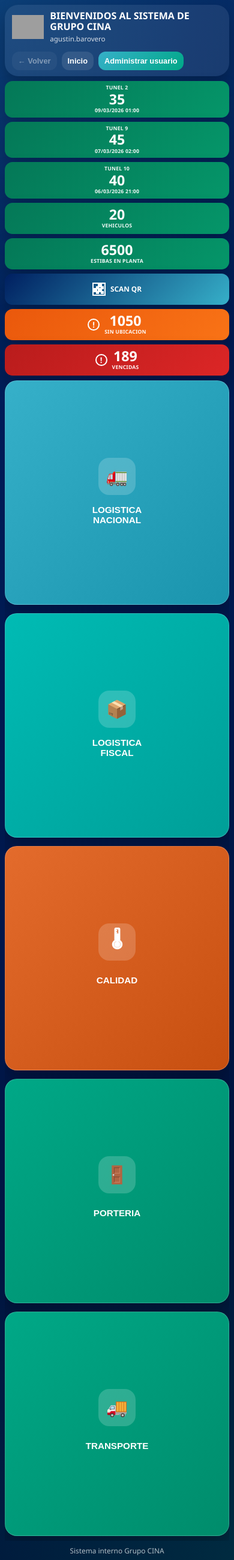
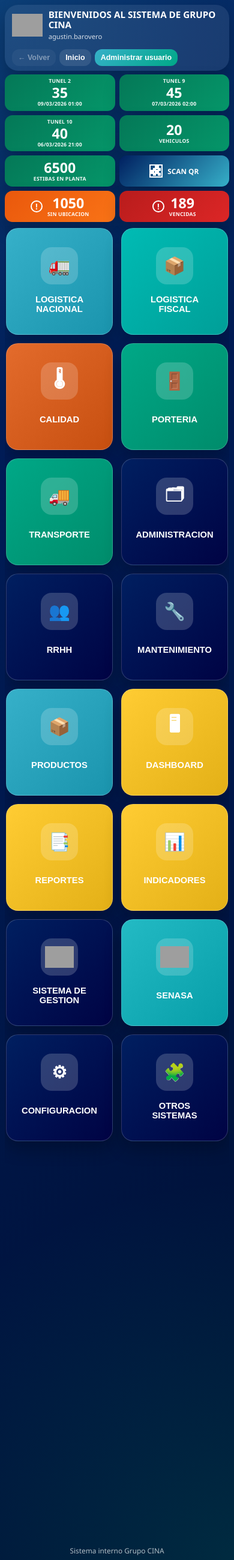
Before and after one commit to agustinbarovero-IA/cinatest2, a PHP site: page / in a window 390 px wide. Shown: the whole page at 60% size. Run offline with PHP 8.4, Linux system fonts and the light colour scheme; grey boxes are pictures that could not be loaded.

Commit message:
Add files via upload

```diff
--- a/style.css
+++ b/style.css
@@ -21,11 +21,12 @@ html,body{
     radial-gradient(circle at top left,rgba(54,176,201,.22),transparent 26%),
     radial-gradient(circle at bottom right,rgba(0,168,135,.18),transparent 24%),
     linear-gradient(135deg,var(--bg-main),var(--bg-deep) 55%,var(--bg-dark));
-  overflow:hidden;
+  /* No overflow:hidden aquí — lo maneja app-shell */
 }
 
 body{
   min-height:100dvh;
+  height:100dvh;
 }
 
 .app-shell{
@@ -230,14 +231,20 @@ body{
 }
 
 .workspace{
-  min-height:0;
+  min-height:0;        /* CRÍTICO: permite que el grid-row 1fr colapse correctamente */
   min-width:0;
-  overflow:auto;
+  overflow-y:auto;
+  overflow-x:hidden;
   display:flex;
   justify-content:center;
   align-items:flex-start;
   width:100%;
+  /* scrollbar sutil */
+  scrollbar-width:thin;
+  scrollbar-color:rgba(255,255,255,.2) transparent;
 }
+.workspace::-webkit-scrollbar{ width:5px; }
+.workspace::-webkit-scrollbar-thumb{ background:rgba(255,255,255,.2); border-radius:99px; }
 
 .menu-wrap{
   width:100%;
@@ -247,6 +254,7 @@ body{
   display:flex;
   justify-content:center;
   align-items:flex-start;
+  padding:4px 2px 12px;  /* padding bottom para que el último tile no quede cortado */
 }
 
 .menu-grid{
@@ -258,17 +266,17 @@ body{
 }
 
 .menu-grid.layout-4x4{
-  grid-template-columns:repeat(4,minmax(150px,1fr));
-  max-width:900px;
+  grid-template-columns:repeat(4,minmax(130px,1fr));
+  max-width:860px;
 }
 
 .menu-grid.layout-8x2{
-  grid-template-columns:repeat(8,minmax(120px,1fr));
+  grid-template-columns:repeat(8,minmax(110px,1fr));
   max-width:1320px;
 }
 
 .tile{
-  min-height:140px;
+  min-height:130px;
   aspect-ratio:1/1;
   border:none;
   border-radius:var(--radius-lg);
@@ -278,16 +286,19 @@ body{
   align-items:center;
   text-align:center;
   gap:14px;
-  padding:16px 10px;
+  padding:14px 10px;
   color:white;
   font-weight:700;
-  font-size:.95rem;
+  font-size:.92rem;
   text-transform:uppercase;
   box-shadow:var(--shadow-main);
   cursor:pointer;
   transition:transform .18s ease,filter .18s ease, box-shadow .18s ease;
   overflow:hidden;
   border:1px solid rgba(255,255,255,.18);
+  /* Necesario para que el tile sea visible como grid-item */
+  width:100%;
+}
 }
 
 .tile:hover{
@@ -1071,19 +1082,23 @@ body{
 
 /* MOBILE */
 @media (max-width:780px){
+  /* En mobile dejamos que el app-shell maneje el clip, no html/body */
   html,body{
-    overflow:hidden;
+    overflow:visible;
+    height:100dvh;
   }
 
   .app-shell{
     padding:8px;
-    gap:8px;
+    gap:6px;
     height:100dvh;
+    max-height:100dvh;
+    overflow:hidden;
   }
 
   .topbar{
     grid-template-columns:1fr;
-    padding:10px 12px;
+    padding:8px 12px;
   }
 
   .brand{
@@ -1091,33 +1106,34 @@ body{
   }
 
   .brand img{
-    height:40px;
+    height:38px;
   }
 
   .brand h1{
-    font-size:1rem;
+    font-size:.95rem;
   }
 
   .brand p{
-    font-size:.72rem;
+    font-size:.7rem;
   }
 
   .toolbar{
     justify-content:flex-start;
+    gap:6px;
   }
 
   .toolbar button{
-    padding:8px 10px;
-    font-size:.8rem;
+    padding:7px 10px;
+    font-size:.78rem;
   }
 
   .data-strip{
-    grid-template-columns:repeat(2,minmax(0,1fr));
+    grid-template-columns:repeat(4,minmax(0,1fr));
   }
 
   .menu-grid.layout-4x4,
   .menu-grid.layout-8x2{
-    grid-template-columns:repeat(2,minmax(130px,1fr));
+    grid-template-columns:repeat(2,minmax(120px,1fr));
     max-width:100%;
   }
 
@@ -1144,15 +1160,15 @@ body{
 @media (max-width:480px){
   .menu-grid.layout-4x4,
   .menu-grid.layout-8x2{
-    grid-template-columns:1fr;
+    grid-template-columns:repeat(2,minmax(100px,1fr));
   }
 
   .data-strip{
-    grid-template-columns:1fr;
+    grid-template-columns:repeat(2,minmax(0,1fr));
   }
 
   .boxes-grid{
-    grid-template-columns:1fr;
+    grid-template-columns:repeat(2,minmax(0,1fr));
   }
 }
 
```
Also changed, not shown: other parts of style.css (+121 -227 lines).
